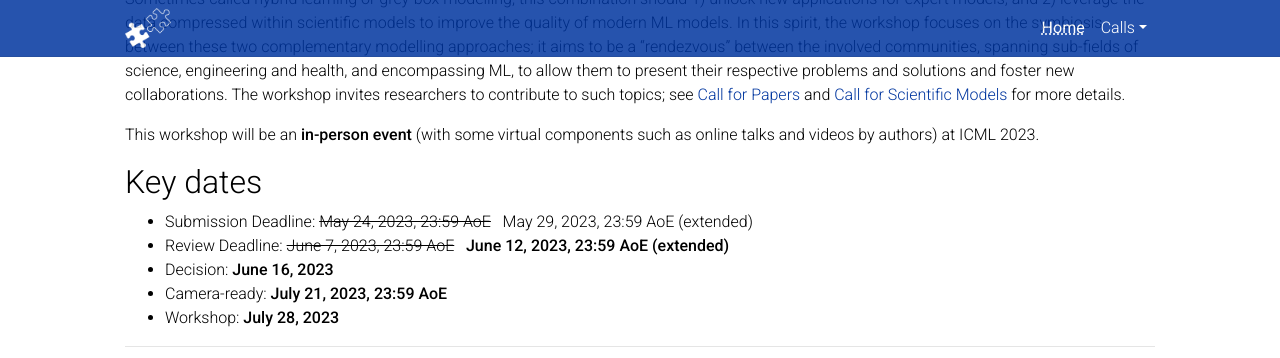
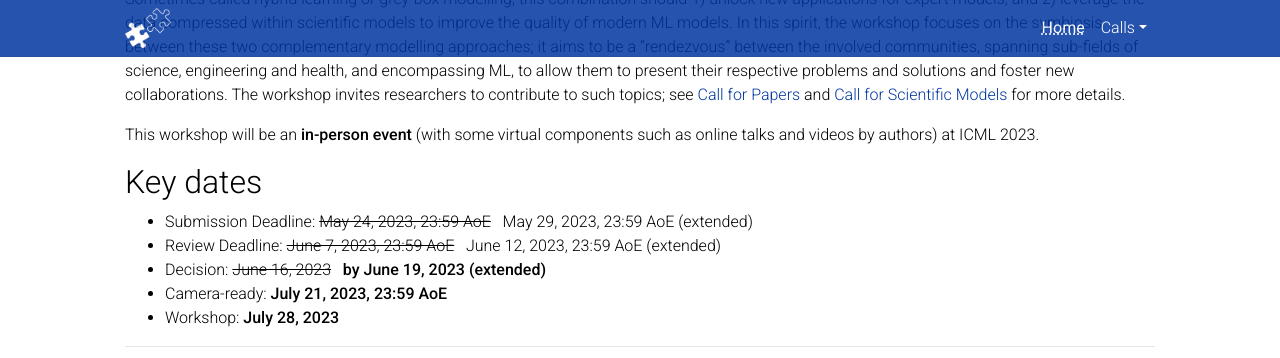
Before and after one commit to syns-ml/2023, a Jekyll site: the page built from _pages/home.md, in a window 1280 px wide and 900 px high, scrolled down 508 px, cut to the strip 0-358 px from the top of the window. Built offline with Jekyll 4.4.1, drawn with Linux system fonts in a browser that asks for light colours; full-size pictures stand in for the smaller copies a plugin makes; a style sheet for code colours, icons or effects is not loaded.

Commit message:
postponed decision notification

```diff
--- a/_includes/key_dates_list.md
+++ b/_includes/key_dates_list.md
@@ -1,5 +1,5 @@
 - Submission Deadline: <s>May 24, 2023, 23:59 AoE</s> &nbsp; May 29, 2023, 23:59 AoE (extended)
-- Review Deadline: <s>June 7, 2023, 23:59 AoE</s> &nbsp; **June 12, 2023, 23:59 AoE (extended)**
-- Decision: **June 16, 2023**
+- Review Deadline: <s>June 7, 2023, 23:59 AoE</s> &nbsp; June 12, 2023, 23:59 AoE (extended)
+- Decision: <s>June 16, 2023</s> &nbsp; **by June 19, 2023 (extended)**
 - Camera-ready: **July 21, 2023, 23:59 AoE**
 - Workshop: **July 28, 2023**
```
